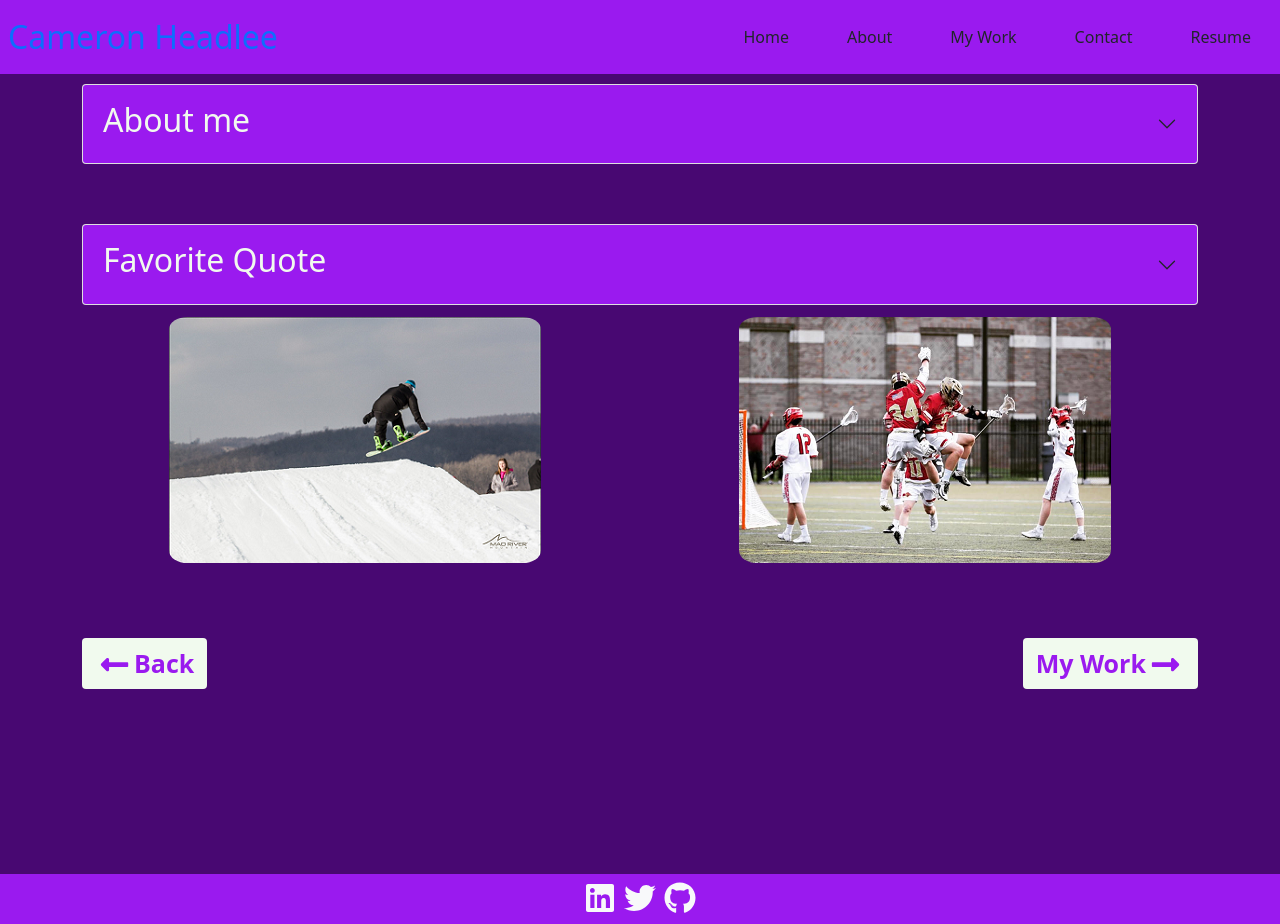
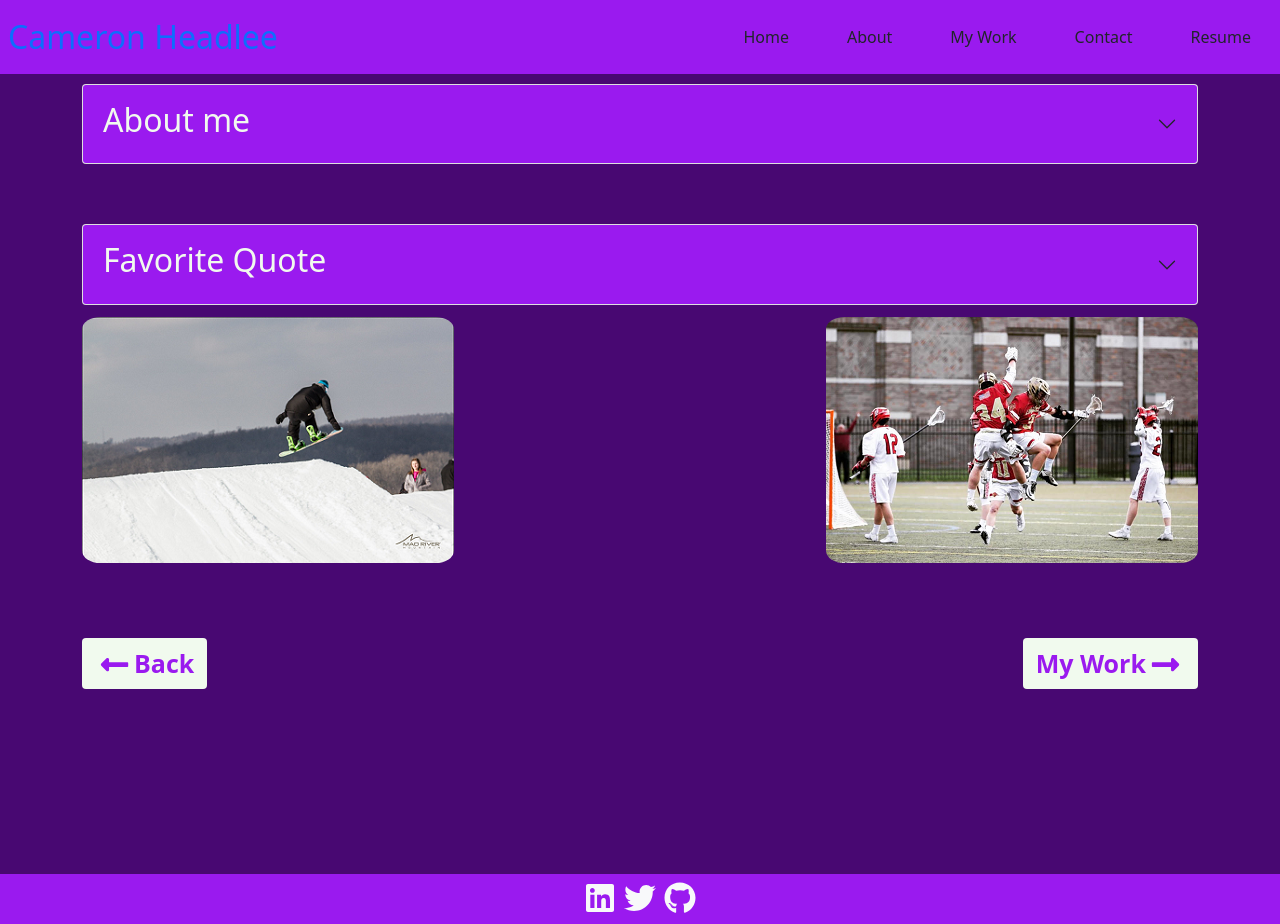
Before and after one commit to CameronHeadlee/R-Portfolio, a React (Create React App) app: page /About in a window 1280 px wide. Built offline with nearby package versions, Linux system fonts and the light colour scheme.

Commit message:
Changed about me paragraph. Changed color scheme.

```diff
--- a/src/components/pages/About.js
+++ b/src/components/pages/About.js
@@ -18,9 +18,11 @@ function About() {
             <div className="col">
                 <Accordion>
                     <Accordion.Item eventKey="0">
-                                <Accordion.Header><h2>About me</h2></Accordion.Header>
+                        <Accordion.Header>
+                            <h2>About me</h2>
+                        </Accordion.Header>
                         <Accordion.Body className="me">
-                                        I am a Full Stack Web developer with a certificate in Full Stack Development from The Ohio State University, combined with previous managerial and lead sales associate experience. Front End development, database theory, APIs, and git incorporated with my knowledge of the MERN stack allow me to collaborate on Full Stack applications with a team such as JoinMe. My previous work experience as a sales associate has left me with great communication and interpersonal skills. My role as a manager has provided me with the ability to stay organized as well as motivate others. Development has created a special place in my heart because it inspires me to create original web applications daily. My passion for coding combined with my previous work ventures is why web development is the right career for me.
+                            I am a Full Stack Web Developer with a certificate in Full Stack Development from The Ohio State University, combined with previous managerial and lead sales associate experience. Finding a career that I could enjoy every day of my life and challenge me along the way has always been my goal. I struggled for a while to find anything that could meet the small criteria I had for a career. After working in a few positions to gain experience and explore my passions, I finally found coding through my brother. He had recently graduated a Bootcamp himself and found a position at an awesome company with the opportunity for lots of vertical growth. From seeing his success and happiness, I began looking deeper into coding and finally realized I had found what I had been looking for. My passion for coding,  previous work ventures, and my love for challenging myself is why web development is the right career for me.
                         </Accordion.Body>
                     </Accordion.Item>
                 </Accordion>
@@ -30,7 +32,9 @@ function About() {
             <div className="col">
                 <Accordion className="second">
                     <Accordion.Item eventKey="1">
-                                <Accordion.Header><h2>Favorite Quote</h2></Accordion.Header>
+                        <Accordion.Header>
+                        <h2>Favorite Quote</h2>
+                        </Accordion.Header>
                         <Accordion.Body className="me">
                             "No man ever steps in the same river twice, for it"s not the same river and he"s not the same man."
                             - Heraclitus
@@ -39,7 +43,7 @@ function About() {
                 </Accordion>
             </div>
             </div>
-                <div className="row d-flex justify-content-around">
+            <div className="row d-flex justify-content-between">
             <div className="col-md-auto">
                 <Image className="picture" src ={Img} alt="Me jumping on a snowboard."/>
             </div>
```
Lines whose indentation alone changed are shown as unchanged.
